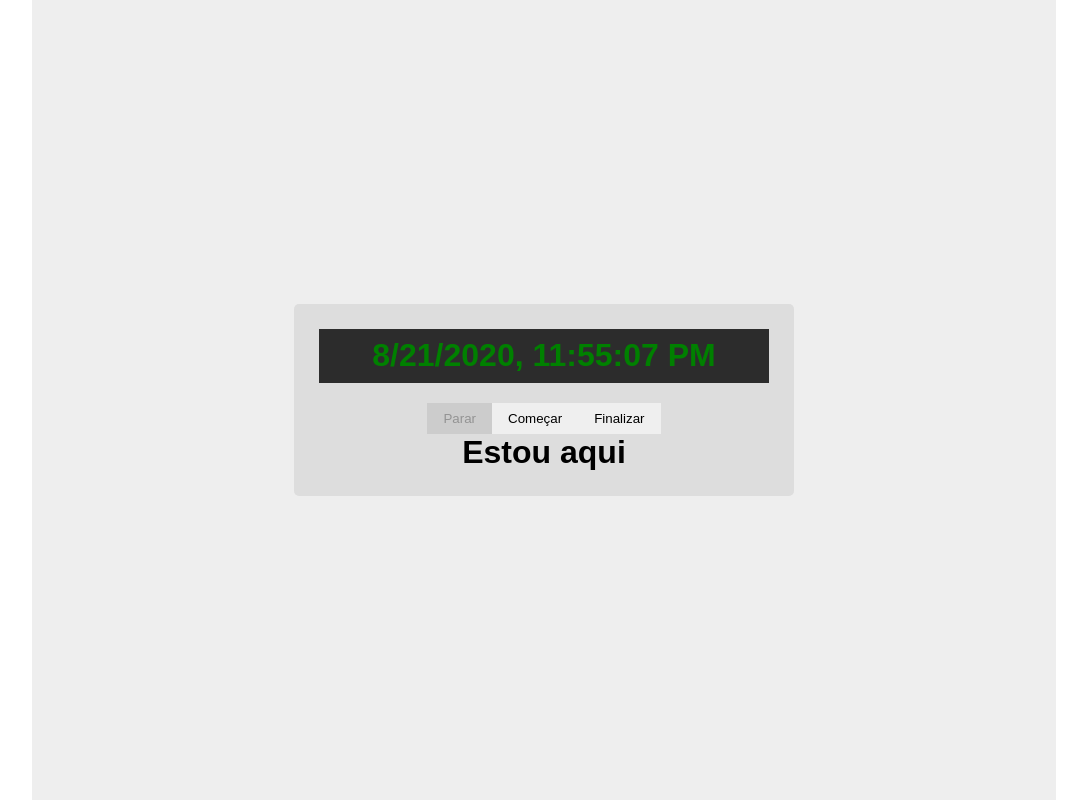
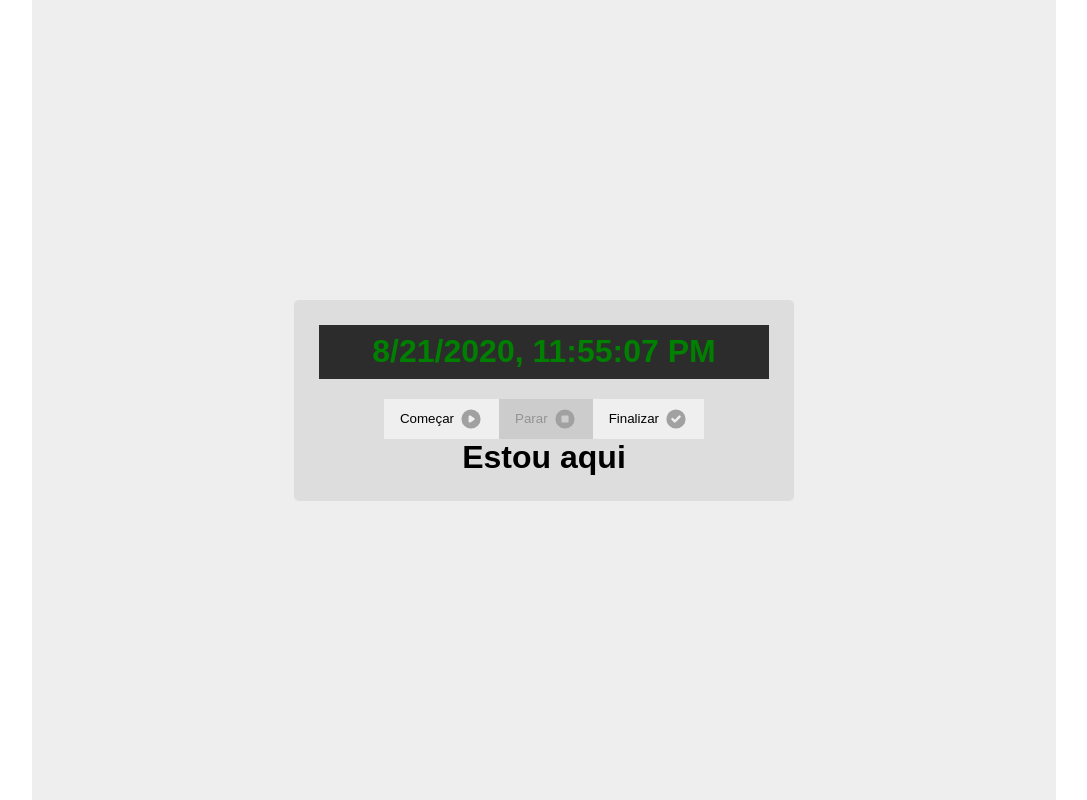
Before and after one commit to JVitorLeone/Ponto, a React (Create React App) app: page / in a window 1280 px wide. Shown: the whole page, without its empty margins (96-1183 px from the left). Built offline with nearby package versions, Linux system fonts and the light colour scheme.

Commit message:
feat: add icons

```diff
--- a/src/components/ButtonTray/index.js
+++ b/src/components/ButtonTray/index.js
@@ -1,6 +1,8 @@
 import React from 'react';
 
 import {Container, Button} from './style.js';
+
+import { StopIcon, PlayIcon, CheckIcon } from '../../icons';
 
 function ButtonTray(props) {
 	const { start, stop, finish, isActive } = props;
@@ -8,18 +10,24 @@ function ButtonTray(props) {
 	return (
 		<Container>
 			<Button
-				onClick={ () => stop() }
-				disabled={ !isActive } >
-			Parar
+				onClick={ () => start() }
+				disabled={ isActive }
+			>
+				Começar
+				<PlayIcon/>
 			</Button>
 			<Button
-				onClick={ () => start() }
-				disabled={ isActive } >
-			Começar
+				onClick={ () => stop() }
+				disabled={ !isActive }
+			>
+				Parar
+				<StopIcon/>
 			</Button>
 			<Button
-				onClick={ () => finish() } >
-			Finalizar
+				onClick={ () => finish() }
+			>
+				Finalizar
+				<CheckIcon/>
 			</Button>
 		</Container>
 	);
--- a/src/components/ButtonTray/style.js
+++ b/src/components/ButtonTray/style.js
@@ -19,4 +19,9 @@ export const Button = styled.button`
 	:disabled {
 		background-color: #ccc;
 	}
+
+	>svg {
+		vertical-align: middle;
+		margin-left: 5px;
+	}
 `;
--- /dev/null
+++ b/src/icons/index.js
@@ -0,0 +1,75 @@
+import React from 'react';
+
+const defaultWidth = "24px";
+const defaultColor = "#a1a1a1";
+
+function DefaultSVG({children}, props){
+	return (
+		<svg
+			xmlns="http://www.w3.org/2000/svg"
+			viewBox="0 0 20 20"
+			fill="currentColor"
+			width={ props.width || defaultWidth }
+			color={ props.color || defaultColor }
+		>
+			{ children }
+		</svg>
+	);
+}
+
+export function StopIcon(props){
+	return (
+		<DefaultSVG { ...props }>
+			<path fillRule="evenodd" d="M10 18a8 8 0 100-16 8 8 0 000 16zM8 7a1 1 0 00-1 1v4a1 1 0 001 1h4a1 1 0 001-1V8a1 1 0 00-1-1H8z" clipRule="evenodd" />
+		</DefaultSVG>
+	);
+}
+
+export function XIcon(props){
+	return (
+		<DefaultSVG { ...props }>
+			<path strokeLinecap="round" strokeLinejoin="round" strokeWidth={2} d="M6 18L18 6M6 6l12 12" />
+		</DefaultSVG>
+	);
+}
+
+export function PlayIcon(props){
+	return (
+		<DefaultSVG { ...props }>
+			<path fillRule="evenodd" d="M10 18a8 8 0 100-16 8 8 0 000 16zM9.555 7.168A1 1 0 008 8v4a1 1 0 001.555.832l3-2a1 1 0 000-1.664l-3-2z" clipRule="evenodd" />
+		</DefaultSVG>
+	);
+}
+
+export function PauseIcon(props){
+	return	(
+		<DefaultSVG { ...props }>
+			<path fillRule="evenodd" d="M18 10a8 8 0 11-16 0 8 8 0 0116 0zM7 8a1 1 0 012 0v4a1 1 0 11-2 0V8zm5-1a1 1 0 00-1 1v4a1 1 0 102 0V8a1 1 0 00-1-1z" clipRule="evenodd" />
+		</DefaultSVG>
+	);
+}
+
+export function XCircleIcon(props){
+	return	(
+		<DefaultSVG { ...props }>
+			<path fillRule="evenodd" d="M10 18a8 8 0 100-16 8 8 0 000 16zM8.707 7.293a1 1 0 00-1.414 1.414L8.586 10l-1.293 1.293a1 1 0 101.414 1.414L10 11.414l1.293 1.293a1 1 0 001.414-1.414L11.414 10l1.293-1.293a1 1 0 00-1.414-1.414L10 8.586 8.707 7.293z" clipRule="evenodd" />
+		</DefaultSVG>
+	);
+}
+
+export function ClockIcon(props){
+	return	(
+		<DefaultSVG { ...props }>
+			<path fillRule="evenodd" d="M10 18a8 8 0 100-16 8 8 0 000 16zm1-12a1 1 0 10-2 0v4a1 1 0 00.293.707l2.828 2.829a1 1 0 101.415-1.415L11 9.586V6z" clipRule="evenodd" />
+		</DefaultSVG>
+	);
+}
+
+
+export function CheckIcon(props){
+	return	(
+		<DefaultSVG { ...props }>
+			<path fillRule="evenodd" d="M10 18a8 8 0 100-16 8 8 0 000 16zm3.707-9.293a1 1 0 00-1.414-1.414L9 10.586 7.707 9.293a1 1 0 00-1.414 1.414l2 2a1 1 0 001.414 0l4-4z" clipRule="evenodd" />
+		</DefaultSVG>
+	);
+}
```
